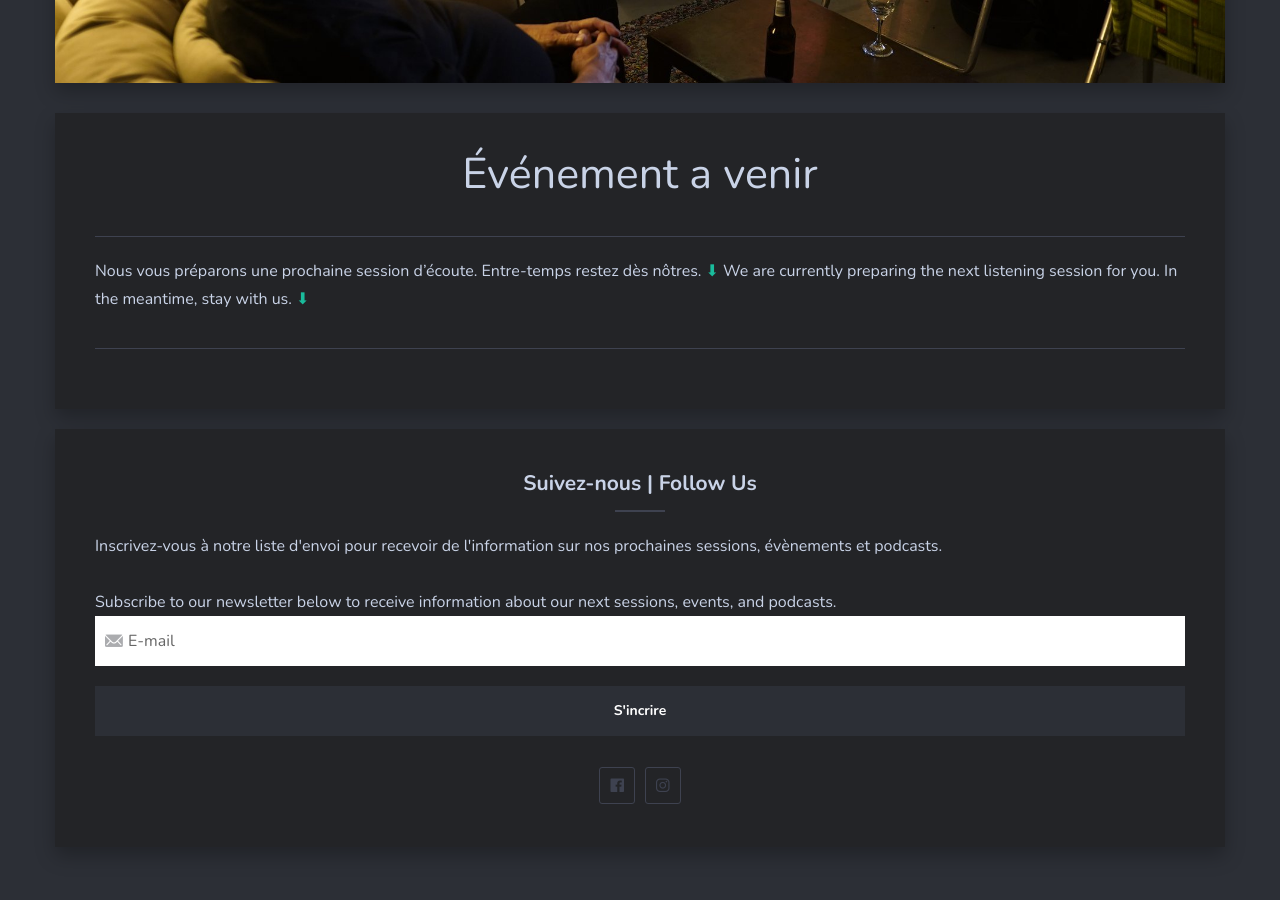
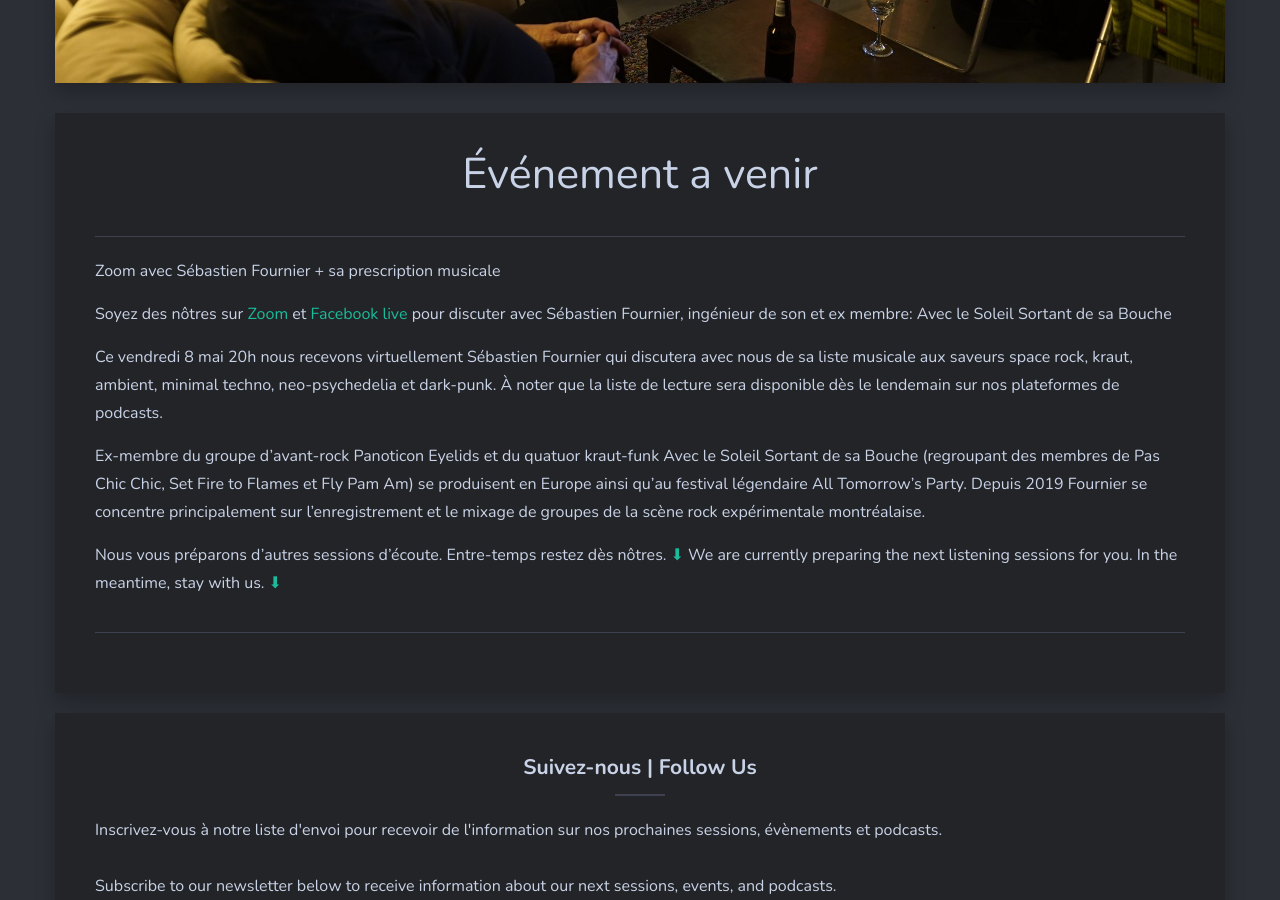
Before and after one commit to sessions-marteau/sessions-marteau-2.github.io, a Jekyll site: the page built from _pages/evenement-a-venir.md, in a window 1280 px wide and 900 px high, scrolled down 612 px. Built offline with Jekyll 4.4.1, drawn with Linux system fonts in a browser that asks for light colours; nearby versions of some CDN libraries.

Commit message:
Update evenement-a-venir.md
ajout Sébastien Fournier

```diff
--- a/_pages/evenement-a-venir.md
+++ b/_pages/evenement-a-venir.md
@@ -7,6 +7,24 @@ dropdown: true
 ---
 
 
-Nous vous préparons une prochaine session d'écoute. Entre-temps restez dès nôtres. <a href="https://gmail.us20.list-manage.com/subscribe/post?u=698e7b941cdf206ea63f5a5b7&id=0677e98a6a"> ⬇
-</a> We are currently preparing the next listening session for you. In the meantime, stay with us. <a href="https://gmail.us20.list-manage.com/subscribe/post?u=698e7b941cdf206ea63f5a5b7&id=0677e98a6a"> ⬇
+Zoom avec Sébastien Fournier + sa prescription musicale
+
+
+Soyez des nôtres sur <a href="https://sessionsmarteau.com/session-virtuelle"> Zoom
+</a> et <a href="https://www.facebook.com/sessionsmarteau/"> Facebook live
+</a> pour discuter avec Sébastien Fournier, ingénieur de son et ex membre: Avec le Soleil Sortant de sa Bouche
+
+Ce vendredi 8 mai 20h nous recevons virtuellement Sébastien Fournier qui discutera avec nous de sa liste musicale aux saveurs space rock, kraut, ambient, minimal techno, neo-psychedelia et dark-punk. À noter que la liste de lecture sera disponible dès le lendemain sur nos plateformes de podcasts.
+
+Ex-membre du groupe d'avant-rock Panoticon Eyelids et du quatuor kraut-funk Avec le Soleil Sortant de sa Bouche (regroupant des membres de Pas Chic Chic, Set Fire to Flames et Fly Pam Am) se produisent en Europe ainsi qu'au festival légendaire All Tomorrow's Party. Depuis 2019 Fournier se concentre principalement sur l'enregistrement et le mixage de groupes de la scène rock expérimentale montréalaise.
+
+
+
+
+
+
+
+
+Nous vous préparons d'autres sessions d'écoute. Entre-temps restez dès nôtres. <a href="https://gmail.us20.list-manage.com/subscribe/post?u=698e7b941cdf206ea63f5a5b7&id=0677e98a6a"> ⬇
+</a> We are currently preparing the next listening sessions for you. In the meantime, stay with us. <a href="https://gmail.us20.list-manage.com/subscribe/post?u=698e7b941cdf206ea63f5a5b7&id=0677e98a6a"> ⬇
 </a>
```
